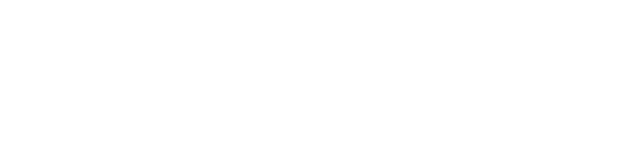
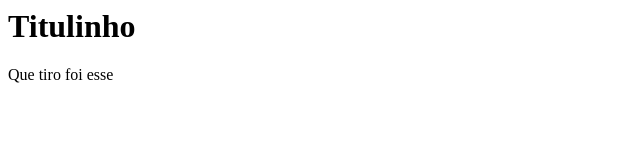
Before and after one commit to Munizzz/hello-world, a plain HTML site: page index.html in a window 1280 px wide. Shown: the whole page, without its empty margins (0-640 px from the left). Drawn offline with Linux system fonts and the light colour scheme.

Commit message:
Aqui eu tenho que escrever os comentarios das alteraçoes.

```diff
--- a/index.html
+++ b/index.html
@@ -1,7 +1,14 @@
 <html>
-	<head></head>
+	<head>
+		<header><h1>Titulinho</h1></header>
+	</head>
 
-	<body><a href=""></a></body>
+
+
+
+
+
+	<body>Que tiro foi esse<a href="https://github.com/luisfcosta2015/FES-UFRJ"></a></body>
 
 
 </html>
```
